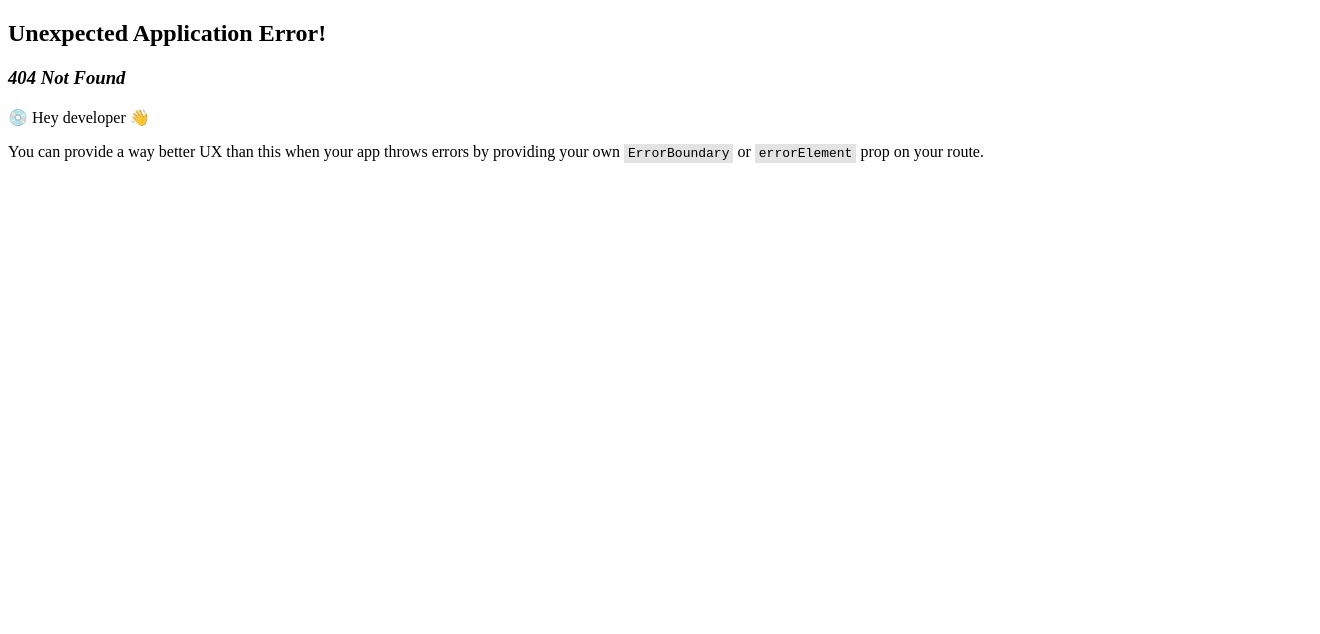
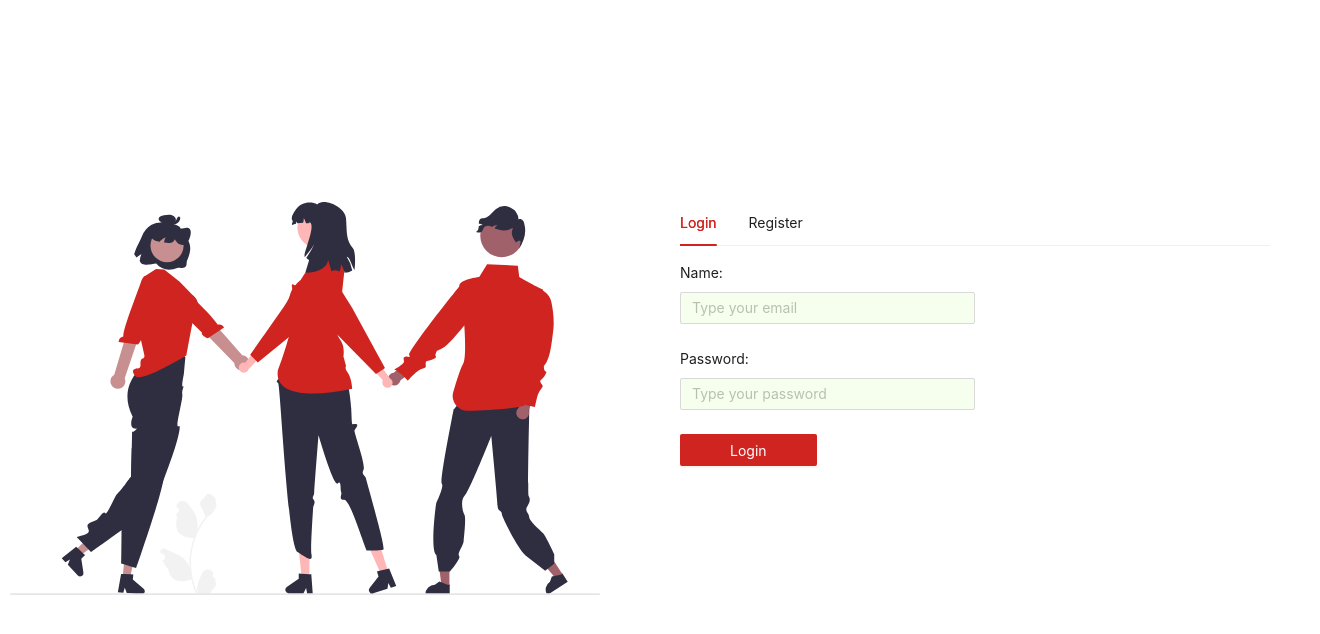
Before and after one commit to Mostakimw/unity-aid-client, a React (Vite) app: page /account in a window 1280 px wide. Before the commit this address had no page. Shown: the top 634 px of the page, 1320 px wide, since content can reach past the window. Built offline with nearby package versions, Linux system fonts and the light colour scheme.

Commit message:
login registration page done with tab system

```diff
--- a/src/index.css
+++ b/src/index.css
@@ -0,0 +1,9 @@
+.defaultColor {
+  color: #cf2420;
+}
+
+* {
+  margin: 0;
+  padding: 0;
+  box-sizing: border-box;
+}
--- a/src/main.tsx
+++ b/src/main.tsx
@@ -6,13 +6,18 @@ import router from "./routes/routes.tsx";
 import { Provider } from "react-redux";
 import { persistor, store } from "./redux/store.ts";
 import { PersistGate } from "redux-persist/integration/react";
+import { ConfigProvider } from "antd";
+import theme from "./theme/theming.ts"
+
 
 ReactDOM.createRoot(document.getElementById("root")!).render(
   <React.StrictMode>
-    <Provider store={store}>
-      <PersistGate loading={null} persistor={persistor}>
-        <RouterProvider router={router} />
-      </PersistGate>
-    </Provider>
+    <ConfigProvider theme={theme}>
+      <Provider store={store}>
+        <PersistGate loading={null} persistor={persistor}>
+          <RouterProvider router={router} />
+        </PersistGate>
+      </Provider>
+    </ConfigProvider>
   </React.StrictMode>
 );
--- /dev/null
+++ b/src/pages/Authentication/Authentication.tsx
@@ -0,0 +1,72 @@
+import { Col, Row, Tabs } from "antd";
+import { useState, useEffect } from "react";
+import { useNavigate, useLocation } from "react-router-dom";
+import loginImg from "./../../assets/login.svg";
+import Login from "../Login/Login";
+import Register from "../Register/Register";
+
+const items = [
+  { label: "Login", key: "login", children: <Login /> },
+  { label: "Register", key: "register", children: <Register /> },
+];
+
+const Authentication = () => {
+  const navigate = useNavigate();
+  const location = useLocation();
+  const [activeTab, setActiveTab] = useState("login");
+
+  useEffect(() => {
+    // determine the active tab
+    const currentTab = location.pathname.split("/").pop();
+    if (currentTab === "login" || currentTab === "") {
+      setActiveTab("login");
+    } else if (currentTab === "register") {
+      setActiveTab("register");
+    }
+  }, [location]);
+
+  const handleTabClick = (key: string) => {
+    setActiveTab(key);
+    navigate(`/account/${key}`);
+  };
+
+  return (
+    <>
+      <Row
+        gutter={80}
+        justify="center"
+        align="middle"
+        style={{ minHeight: "100vh", padding: 10 }}
+      >
+        {/* Right side image */}
+        <Col xs={0} sm={12}>
+          <img
+            src={loginImg}
+            alt="Image"
+            style={{ width: "100%", height: "100%" }}
+          />
+        </Col>
+        {/* Left side content */}
+        <Col xs={24} sm={12}>
+          <Row justify="center">
+            <Col span={24}>
+              <div style={{ height: "400px" }}>
+                {" "}
+                {/* Set fixed height and overflow */}
+                <Tabs
+                  defaultActiveKey="login"
+                  items={items}
+                  activeKey={activeTab}
+                  onTabClick={handleTabClick}
+                  animated={false}
+                ></Tabs>
+              </div>
+            </Col>
+          </Row>
+        </Col>
+      </Row>
+    </>
+  );
+};
+
+export default Authentication;
--- a/src/pages/Login/Login.tsx
+++ b/src/pages/Login/Login.tsx
@@ -1,4 +1,4 @@
-import { Button } from "antd";
+import { Button, Col, Row } from "antd";
 import UAForm from "../components/form/UAForm";
 import UAInput from "../components/form/UAInput";
 import { FieldValues } from "react-hook-form";
@@ -6,6 +6,7 @@ import { useLoginUserMutation } from "../../redux/features/auth/authApi";
 import { useAppDispatch } from "../../redux/hooks";
 import { verifyToken } from "../../utils/verifyToken";
 import { setUser } from "../../redux/features/auth/authSlice";
+// import { UAButton } from "../components/button/Button";
 
 const Login = () => {
   const [loginUser] = useLoginUserMutation(undefined);
@@ -16,14 +17,15 @@ const Login = () => {
       password: data.password,
     };
     const res = await loginUser(userInfo).unwrap();
+    console.log(res);
 
     const user = verifyToken(res.token);
 
     dispatch(setUser({ user: user, token: res.token }));
   };
   return (
-    <div>
-      <UAForm onSubmit={handleSubmit}>
+    <Row>
+      <Col span={12}><UAForm onSubmit={handleSubmit}>
         <UAInput
           label="Name:"
           placeholder="Type your email"
@@ -36,9 +38,11 @@ const Login = () => {
           name="password"
           type="text"
         />
-        <Button htmlType="submit">Login</Button>
-      </UAForm>
-    </div>
+        <Button type="primary" htmlType="submit">
+          Login
+        </Button>
+      </UAForm></Col>
+    </Row>
   );
 };
 
--- a/src/pages/Register/Register.tsx
+++ b/src/pages/Register/Register.tsx
@@ -12,8 +12,8 @@ const Register = () => {
     console.log(res);
   };
   return (
-    <Row justify="center">
-      <Col span={6}>
+    <Row>
+      <Col span={12}>
         <UAForm onSubmit={handleSubmit}>
           <UAInput
             label="Name"
@@ -29,12 +29,12 @@ const Register = () => {
           />
           <UAInput
             label="Password"
-            placeholder="Type your password"
+            placeholder="Type a password"
             name="password"
             type="text"
           />
           <div>
-            <Button htmlType="submit">Register</Button>
+            <Button htmlType="submit" type="primary" color="#614700">Register</Button>
           </div>
         </UAForm>
       </Col>
--- /dev/null
+++ b/src/pages/components/button/Button.tsx
@@ -0,0 +1,25 @@
+import { ConfigProvider, Space, Input, Button } from "antd";
+export const UAButton = () => {
+  return (
+    <ConfigProvider
+      theme={{
+        components: {
+          Button: {
+            colorPrimary: "#00b96b",
+            algorithm: true,
+          },
+          Input: {
+            colorPrimary: "#eb2f96",
+            algorithm: true,
+          },
+        },
+      }}
+    >
+      <Space>
+        <Button type="primary" style={{padding: "20px 30px"}}>Submit</Button>
+      </Space>
+    </ConfigProvider>
+  );
+};
+
+export default Button;
--- /dev/null
+++ b/src/theme/theming.ts
@@ -0,0 +1,23 @@
+import { ThemeConfig } from "antd";
+
+const theme: ThemeConfig = {
+  components: {
+    Button: {
+      colorPrimary: "#cf2420",
+      algorithm: true, // Enable algorithm
+      // paddingContentVerticalLG: ,
+      paddingContentHorizontal: 50,
+    },
+  },
+  token: {
+    // Seed Token
+    colorPrimary: "#cf2420",
+    borderRadius: 2,
+    padding: 10,
+
+    // Alias Token
+    colorBgContainer: "#f6ffed",
+  },
+};
+
+export default theme;
```
Also changed, not shown: src/routes/routes.tsx (+10 -6 lines), src/assets/login.svg (added).
